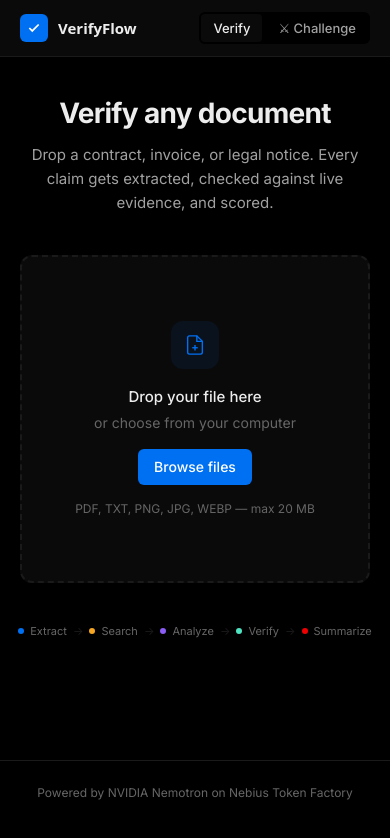
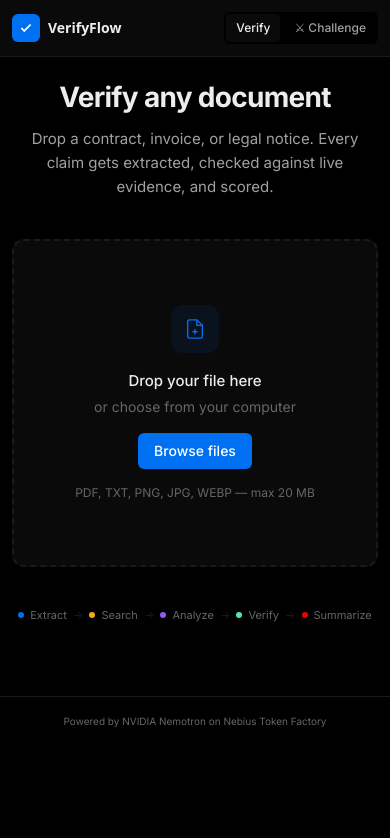
Before and after one commit to vikassharma270907-alt/verifynow, a React (Vite) app in the folder frontend/: page / in a window 390 px wide. Shown: the top 838 px of the page. Built offline with nearby package versions, Linux system fonts and the light colour scheme; the HTML template or start-up script is replaced by a standard one.

Commit message:
chore: auto-sync changes to GitHub

```diff
--- a/frontend/src/App.tsx
+++ b/frontend/src/App.tsx
@@ -20,12 +20,12 @@
     <div className="min-h-screen" style={{ background: "var(--surface)" }}>
       {/* ─── Header ─── */}
       <header className="border-b" style={{ borderColor: "var(--border)", background: "var(--card)" }}>
-        <div className="max-w-[720px] mx-auto px-5 h-14 flex items-center justify-between">
-          <a href="/" className="flex items-center gap-2.5 no-underline">
+        <div className="max-w-[720px] mx-auto px-3 sm:px-5 h-14 flex items-center justify-between">
+          <a href="/" className="flex items-center gap-2 sm:gap-2.5 no-underline">
             <div className="w-7 h-7 rounded-md flex items-center justify-center" style={{ background: "var(--brand)" }}>
               <svg width="14" height="14" viewBox="0 0 24 24" fill="none" stroke="white" strokeWidth="3"><polyline points="20 6 9 17 4 12" /></svg>
             </div>
-            <span className="text-[15px] font-bold" style={{ color: "var(--text-primary)", fontFamily: "'DM Sans', system-ui" }}>
+            <span className="text-[14px] sm:text-[15px] font-bold" style={{ color: "var(--text-primary)", fontFamily: "'DM Sans', system-ui" }}>
               VerifyFlow
             </span>
           </a>
@@ -35,7 +35,7 @@
               <button
                 key={t}
                 onClick={() => { setTab(t); reset(); }}
-                className="px-3 py-1 rounded text-[13px] font-medium transition-colors"
+                className="px-2.5 sm:px-3 py-1 rounded text-[12px] sm:text-[13px] font-medium transition-colors"
                 style={{
                   background: tab === t ? "var(--card)" : "transparent",
                   color: tab === t ? "var(--text-primary)" : "var(--text-secondary)",
@@ -50,7 +50,7 @@
       </header>
 
       {/* ─── Main ─── */}
-      <main className="max-w-[720px] mx-auto px-5 py-10">
+      <main className="max-w-[720px] mx-auto px-3 sm:px-5 py-6 sm:py-10">
         {/* Error */}
         {error && (
           <div className="mb-8 px-4 py-3 rounded-lg text-sm flex items-start gap-2" style={{ background: "var(--contradicted-soft)", color: "var(--contradicted)" }}>
@@ -69,11 +69,11 @@
         {report && (
           <div className="space-y-8">
             {/* Title row */}
-            <div className="flex items-center justify-between">
-              <h2 className="text-xl font-bold">Results</h2>
+            <div className="flex flex-col gap-2 sm:flex-row sm:items-center sm:justify-between">
+              <h2 className="text-lg sm:text-xl font-bold">Results</h2>
               <button
                 onClick={reset}
-                className="text-[13px] font-medium px-3 py-1.5 rounded-md border transition-colors hover:bg-gray-50"
+                className="text-[13px] font-medium px-3 py-1.5 rounded-md border transition-colors hover:bg-gray-50 self-start sm:self-auto"
                 style={{ borderColor: "var(--border)", color: "var(--text-secondary)" }}
               >
                 ← New verification
@@ -108,7 +108,7 @@
             </section>
 
             {/* Telemetry */}
-            <div className="flex flex-wrap gap-x-5 gap-y-1 text-xs py-3 px-4 rounded-lg" style={{ background: "var(--surface)", color: "var(--text-tertiary)" }}>
+            <div className="flex flex-wrap gap-x-3 sm:gap-x-5 gap-y-1 text-[10px] sm:text-xs py-3 px-3 sm:px-4 rounded-lg" style={{ background: "var(--surface)", color: "var(--text-tertiary)" }}>
               <span>Nano <b style={{ color: "var(--text-secondary)" }}>{(report.model_tier_usage.nano ?? 0).toLocaleString()}</b> tok</span>
               <span>Super <b style={{ color: "var(--text-secondary)" }}>{(report.model_tier_usage.super ?? 0).toLocaleString()}</b> tok</span>
               <span>Ultra <b style={{ color: "var(--text-secondary)" }}>{(report.model_tier_usage.ultra ?? 0).toLocaleString()}</b> tok</span>
@@ -119,7 +119,7 @@
       </main>
 
       {/* ─── Footer ─── */}
-      <footer className="mt-20 py-6 text-center text-xs border-t" style={{ borderColor: "var(--border)", color: "var(--text-tertiary)" }}>
+      <footer className="mt-12 sm:mt-20 py-4 sm:py-6 text-center text-[10px] sm:text-xs border-t" style={{ borderColor: "var(--border)", color: "var(--text-tertiary)" }}>
         Powered by NVIDIA Nemotron on Nebius Token Factory
       </footer>
     </div>
--- a/frontend/src/components/ClaimCard.tsx
+++ b/frontend/src/components/ClaimCard.tsx
@@ -39,7 +39,7 @@
         </span>
       </button>
       {open && evidence.length > 0 && (
-        <div className="px-4 pb-4 ml-8">
+        <div className="px-3 sm:px-4 pb-3 sm:pb-4 ml-0 sm:ml-8">
           <div className="border-t pt-3" style={{ borderColor: c.border }}><EvidenceChain evidence={evidence} /></div>
         </div>
       )}
--- a/frontend/src/components/TrustScorecard.tsx
+++ b/frontend/src/components/TrustScorecard.tsx
@@ -38,22 +38,22 @@
 export default function TrustScorecard({ report }: Props) {
   const risk = riskStyle[report.risk_level] ?? riskStyle.medium;
   return (
-    <div className="rounded-xl border p-6 space-y-6" style={{ background: "var(--card)", borderColor: "var(--border)" }}>
-      <div className="flex items-start justify-between">
+    <div className="rounded-xl border p-4 sm:p-6 space-y-4 sm:space-y-6" style={{ background: "var(--card)", borderColor: "var(--border)" }}>
+      <div className="flex flex-col gap-2 sm:flex-row sm:items-start sm:justify-between">
         <div>
-          <h3 className="text-base font-bold" style={{ fontFamily: "'DM Sans'" }}>Evidence Trust Scorecard</h3>
-          <p className="text-sm mt-0.5" style={{ color: "var(--text-tertiary)" }}>
+          <h3 className="text-sm sm:text-base font-bold" style={{ fontFamily: "'DM Sans'" }}>Evidence Trust Scorecard</h3>
+          <p className="text-xs sm:text-sm mt-0.5 truncate max-w-[260px] sm:max-w-none" style={{ color: "var(--text-tertiary)" }}>
             {report.document_name} · {report.document_type.replace(/_/g, " ")}
           </p>
         </div>
-        <span className="inline-flex items-center gap-1.5 text-xs font-semibold px-2.5 py-1 rounded-md" style={{ background: risk.bg, color: risk.fg }}>
+        <span className="inline-flex items-center gap-1.5 text-xs font-semibold px-2.5 py-1 rounded-md self-start" style={{ background: risk.bg, color: risk.fg }}>
           <span className="w-1.5 h-1.5 rounded-full" style={{ background: risk.dot }} />
           {risk.label}
         </span>
       </div>
-      <div className="flex items-center gap-8">
+      <div className="flex flex-col items-center gap-4 sm:flex-row sm:items-center sm:gap-8">
         <Ring score={report.trust_score} />
-        <div className="flex-1 grid grid-cols-3 gap-3">
+        <div className="w-full sm:flex-1 grid grid-cols-3 gap-2 sm:gap-3">
           <Stat value={report.verified_count} label="Verified" color="var(--verified)" />
           <Stat value={report.unverifiable_count} label="Unverifiable" color="var(--unverifiable)" />
           <Stat value={report.contradicted_count} label="Contradicted" color="var(--contradicted)" />
```
